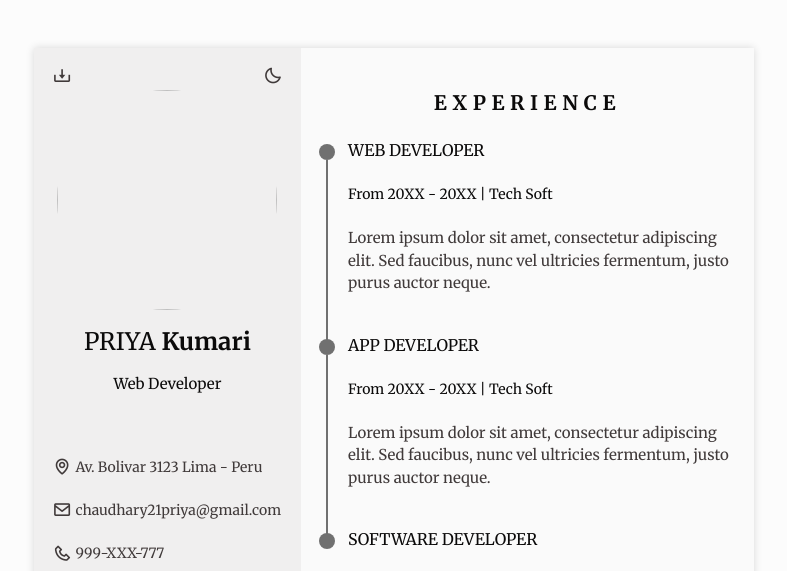
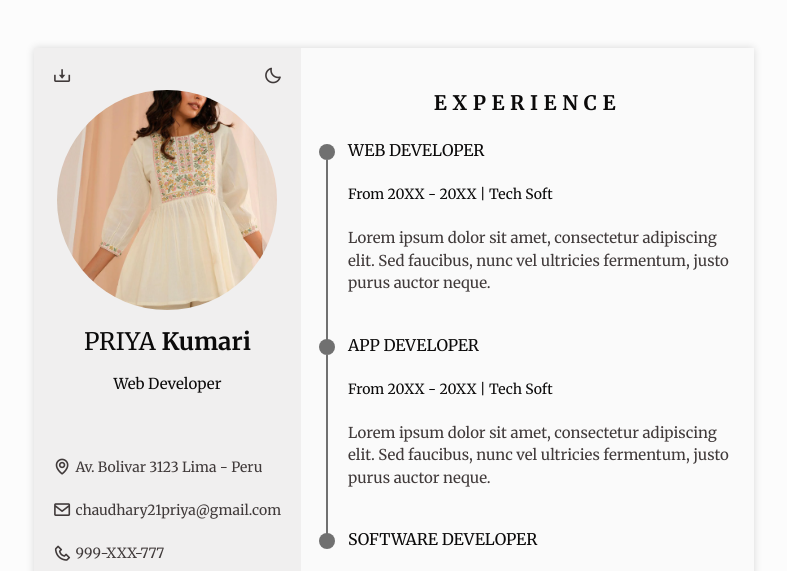
Before and after one commit to priyacha123/Resume-Builder, a plain HTML site: page index.html in a window 1280 px wide. Shown: the top 571 px of the page, without its empty margins (246-1033 px from the left). Drawn offline with nearby package versions, Linux system fonts and the light colour scheme; files whose address does not match are found by name; a web font is replaced by a local one.

Commit message:
first changes

```diff
--- a/index.html
+++ b/index.html
@@ -72,7 +72,7 @@
                     <div class="home_container section bd-grid">
 
                         <div class="home_data bd-grid">
-                            <img src="/Shopping-Cart/images/kurti3.webp" alt="" class="home_img">
+                            <img src="kurti3.webp" alt="" class="home_img">
 
                             <h1 class="home_title">PRIYA <b>Kumari</b></h1>
                             <h3 class="home_profession">Web Developer</h3>
```
Also changed, not shown: kurti3.webp (added).
